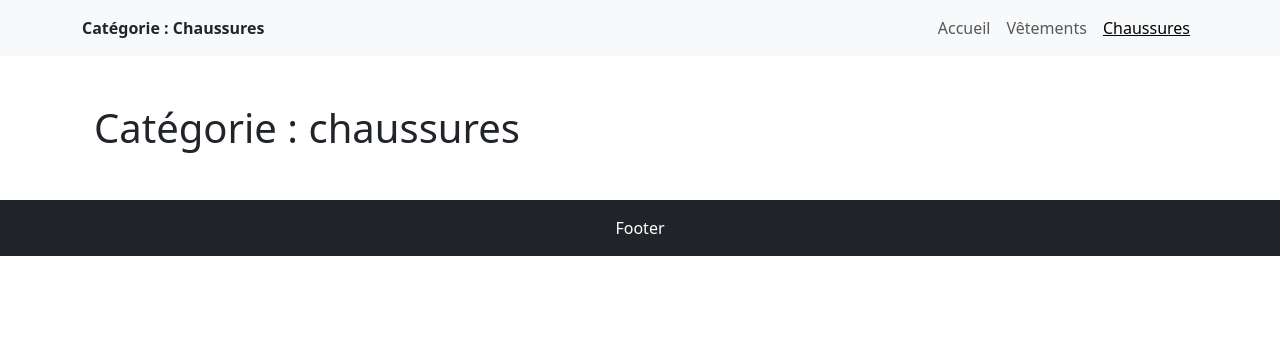
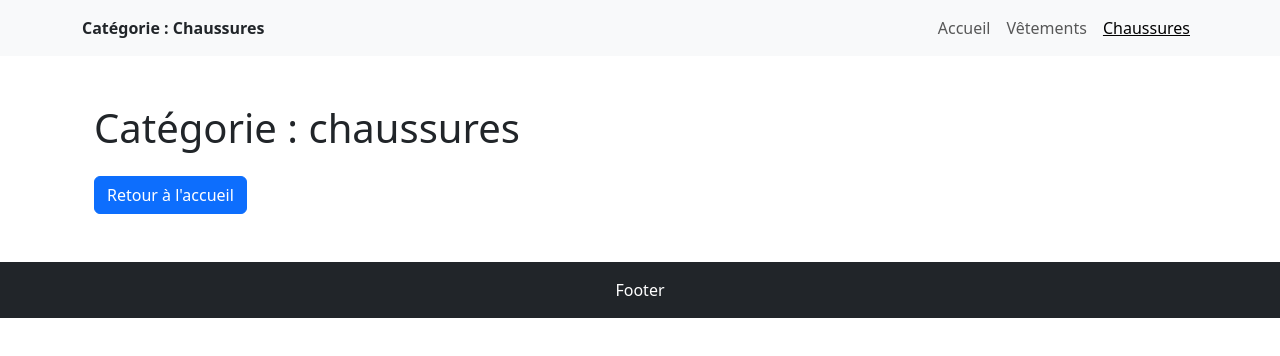
Before and after one commit to moonspark78/S9, a React (Vite) app in the folder react_auth-nav-app/: page /categorie/chaussures in a window 1280 px wide. Shown: the top 356 px of the page. Built offline with nearby package versions, Linux system fonts and the light colour scheme.

Commit message:
activite 8

```diff
--- a/react_auth-nav-app/src/pages/Category.jsx
+++ b/react_auth-nav-app/src/pages/Category.jsx
@@ -1,12 +1,21 @@
-import { useParams } from "react-router";
+import { useParams,useNavigate } from "react-router";
 import { Container } from "react-bootstrap";
 
 function Category() {
   const { category } = useParams();
+  const navigate = useNavigate();
+
+  const goHome = () => {
+    navigate("/");
+  };
+
 
   return (
     <Container className="ms-10">
       <h1>Catégorie : {category}</h1>
+      <button onClick={goHome} className="btn btn-primary mt-3">
+        Retour à l'accueil
+      </button>
     </Container>
   );
 }
```
